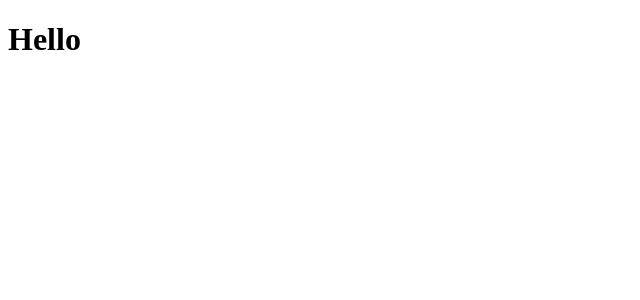
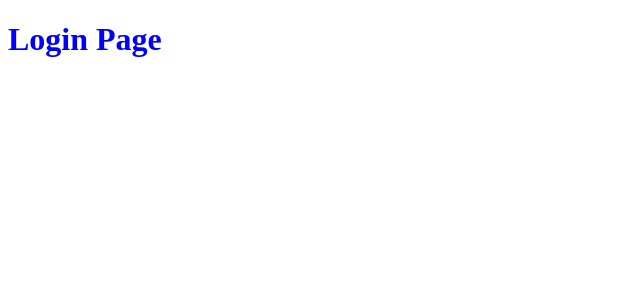
Before and after one commit to mirrosyaa/FileLabs, a React (Create React App) app in the folder client/: page / in a window 1280 px wide. Shown: the top 300 px of the page, without its empty margins (0-640 px from the left). Built offline with nearby package versions, Linux system fonts and the light colour scheme.

Commit message:
file structure update

```diff
--- a/client/src/App.js
+++ b/client/src/App.js
@@ -1,7 +1,11 @@
+import React from "react";
+import LoginPage from "./pages/login";
 
 function App() {
   return (
-    <h1>Hello</h1>
+    <div id="App Content">
+      <LoginPage />
+    </div>
   );
 }
 
--- /dev/null
+++ b/client/src/CSS/login.css
@@ -0,0 +1,3 @@
+h1{
+    color: blue;
+}
--- /dev/null
+++ b/client/src/pages/login.jsx
@@ -0,0 +1,11 @@
+import React from "react";
+import "../CSS/login.css";
+
+function loginPage(){
+    //login page logiic here
+
+    return(
+        <h1>Login Page</h1>
+    )
+}
+export default loginPage;
```
